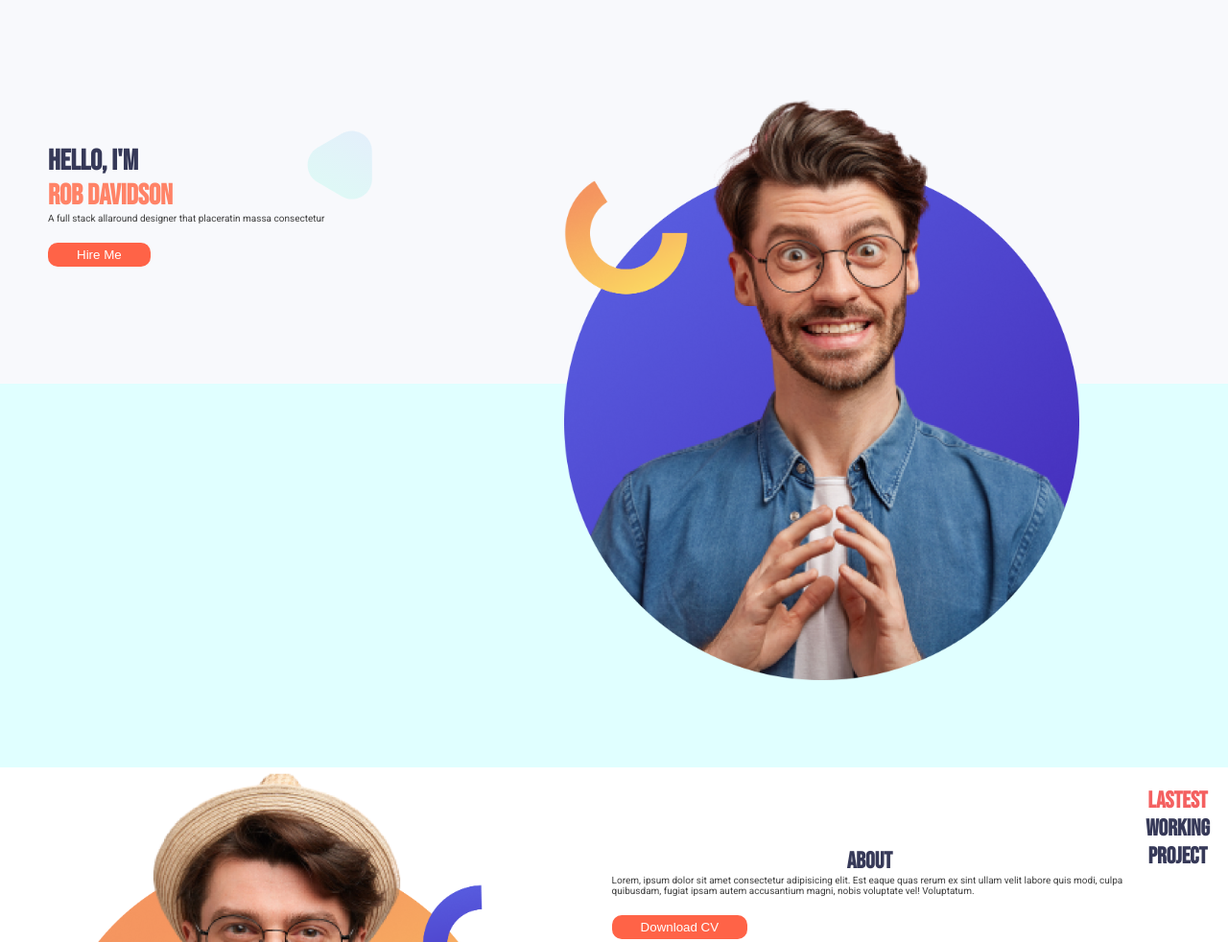
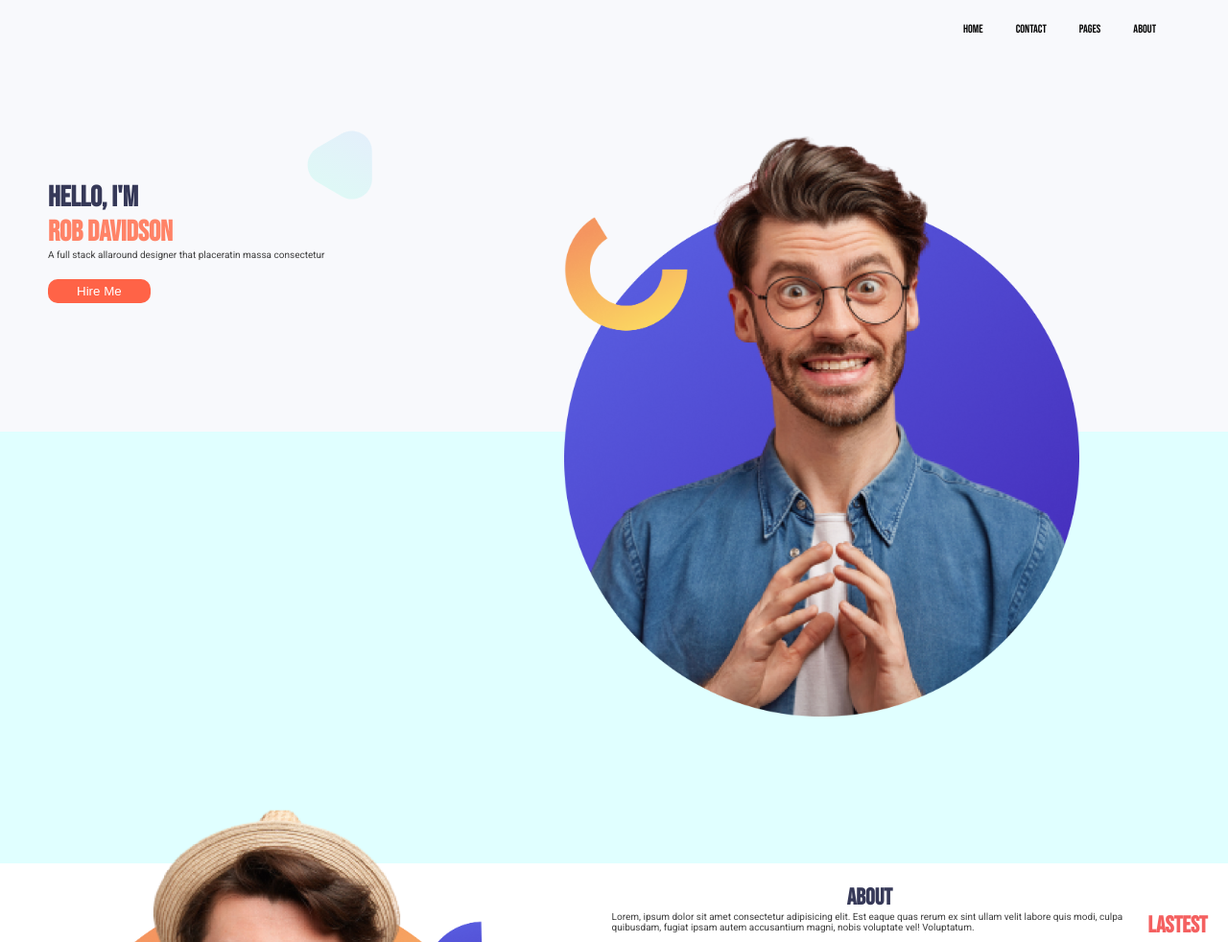
Before and after one commit to Sumaiya-topu/Rob-Devidson, a plain HTML site: page index.html in a window 1280 px wide. Shown: the top 982 px of the page at 96% size. Drawn offline with Linux system fonts and the light colour scheme.

Commit message:
add navbar

```diff
--- a/index.html
+++ b/index.html
@@ -14,7 +14,14 @@
     <link href="https://fonts.googleapis.com/css2?family=Roboto:wght@100;400&display=swap" rel="stylesheet">
 </head>
 <body>
+
     <div class="container first-div">
+        <div class="top-nav">
+           <a href="#">Home</a>
+           <a href="#">Contact</a>
+           <a href="#">Pages</a>
+           <a href="#">About</a>
+        </div>
         <div class="container-box half">
             <h1>HELLO, I'M</h1>
             <h1 id="highlight">ROB DAVIDSON</h1>
@@ -22,7 +29,7 @@
 
             <a href="#"><button>Hire Me</button></a>
         </div>
-        <div class="container-box">
+        <div class="container-box" >
             <img src="images/do not use this pic.png" alt="">
         </div>
     </div>
@@ -37,7 +44,7 @@
             <a href="#"><button>Download CV</button></a>
         </div>
     </div>
-    <h2><span id="lastest">LASTEST</span> WORKING PROJECT</h2>
+    <h2 id="working-project"><span id="lastest">LASTEST</span> WORKING PROJECT</h2>
     <div id="project">
 
         <div class="box">
--- a/style.css
+++ b/style.css
@@ -4,8 +4,21 @@
 
 }
 
+.top-nav{
+    text-align: right;
+    margin-right: 60px;
+   padding-top: 20px;
+}
+
+.top-nav a{
+    text-decoration: none;
+    padding: 15px;
+    color: black;
+    font-family: 'Bebas Neue', cursive;
+    font-size: 12px;
+}
 .container{
-    height: 400px;
+    height: 450px;
 }
 
 .first-div{
@@ -15,6 +28,9 @@
 .second-div{
     background-color: lightcyan;
 }
+
+
+
 .container-box{
     width: 42%;
     float: left;
@@ -88,6 +104,10 @@ h2{
     color: #363958;
     font-family: 'Bebas Neue', cursive;
     text-align: center;
+}
+
+#working-project{
+    margin-top: 50px;
 }
 
 h4{
```
